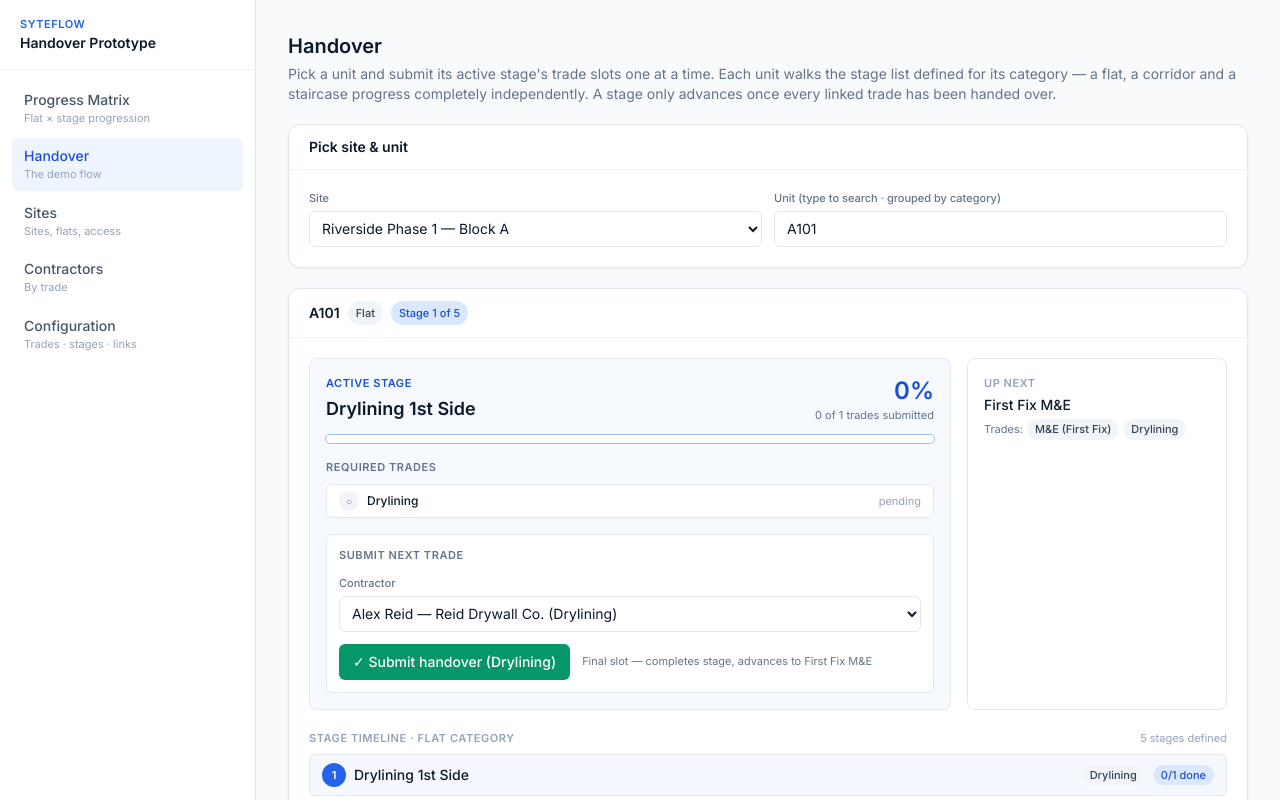
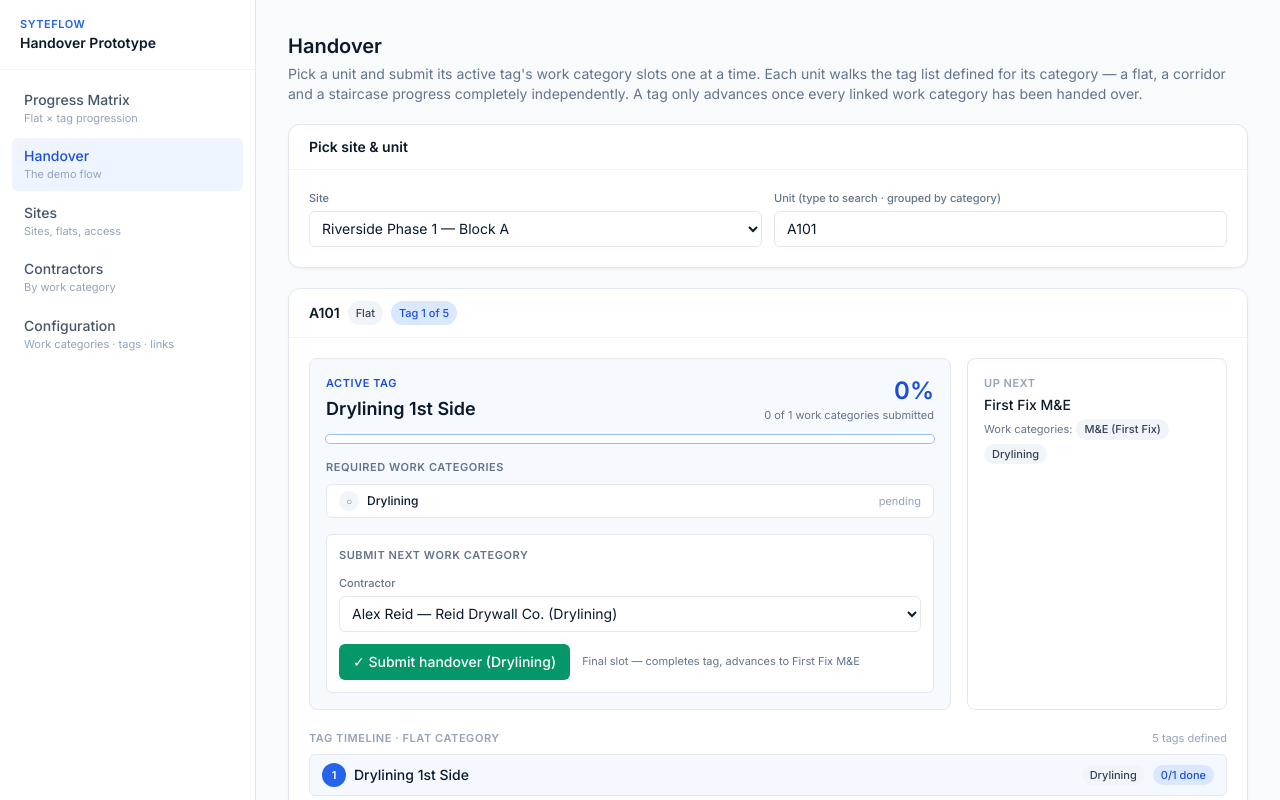
Before and after one commit to sagarws/handover_demo, a React (Vite) app: page / in a window 1280 px wide. Shown: the top 800 px of the page. Built offline with nearby package versions, Linux system fonts and the light colour scheme.

Commit message:
refactor: rename "trades" to "work categories" and "stages" to "tags" throughout the UI and documentation.

```diff
--- a/src/App.jsx
+++ b/src/App.jsx
@@ -6,11 +6,11 @@ import { Configuration } from "./components/Configuration.jsx";
 import { Handover } from "./components/Handover.jsx";
 
 const TABS = [
-  { id: "matrix", label: "Progress Matrix", hint: "Flat × stage progression" },
+  { id: "matrix", label: "Progress Matrix", hint: "Flat × tag progression" },
   { id: "handover", label: "Handover", hint: "The demo flow" },
   { id: "sites", label: "Sites", hint: "Sites, flats, access" },
-  { id: "contractors", label: "Contractors", hint: "By trade" },
-  { id: "configuration", label: "Configuration", hint: "Trades · stages · links" },
+  { id: "contractors", label: "Contractors", hint: "By work category" },
+  { id: "configuration", label: "Configuration", hint: "Work categories · tags · links" },
 ];
 
 export default function App() {
--- a/src/components/Configuration.jsx
+++ b/src/components/Configuration.jsx
@@ -20,7 +20,7 @@ export function Configuration() {
     <div className="space-y-5">
       <PageHeader
         title="Configuration"
-        description="Each unit category (Flat, Corridor, Staircase, …) keeps its own trades, its own ordered stages, and its own trade↔stage relations. Switch tabs to configure each one independently."
+        description="Each unit category (Flat, Corridor, Staircase, …) keeps its own work categories, its own ordered tags, and its own work category↔tag relations. Switch tabs to configure each one independently."
       />
       <CategoryTabs activeId={activeCatId} onSelect={setActiveCatId} />
       {activeCat ? (
@@ -148,7 +148,7 @@ function CategoryTabs({ activeId, onSelect }) {
               <option value="">Start blank</option>
               {categories.map((c) => (
                 <option key={c.id} value={c.id}>
-                  Copy stages from “{c.name}”
+                  Copy tags from “{c.name}”
                 </option>
               ))}
             </Select>
@@ -198,7 +198,7 @@ function TradesCard({ category }) {
   const [editingName, setEditingName] = useState("");
 
   return (
-    <Card title={`Trades · ${category.name}`}>
+    <Card title={`Work categories · ${category.name}`}>
       <div className="space-y-3">
         <div className="flex gap-2">
           <Input
@@ -223,7 +223,7 @@ function TradesCard({ category }) {
           </Button>
         </div>
         {category.trades.length === 0 ? (
-          <EmptyHint>No trades yet — add one above.</EmptyHint>
+          <EmptyHint>No work categories yet — add one above.</EmptyHint>
         ) : (
           <ul className="space-y-1.5">
             {category.trades.map((t) => (
@@ -291,7 +291,7 @@ function StagesCard({ category }) {
 
   return (
     <Card
-      title={`Stages · ${category.name}`}
+      title={`Tags · ${category.name}`}
       right={
         <span className="text-[11px] text-slate-400">
           Top → bottom drives matrix order
@@ -322,7 +322,7 @@ function StagesCard({ category }) {
           </Button>
         </div>
         {category.stages.length === 0 ? (
-          <EmptyHint>No stages yet — add one above.</EmptyHint>
+          <EmptyHint>No tags yet — add one above.</EmptyHint>
         ) : (
           <ul className="space-y-1.5">
             {category.stages.map((s, i) => {
@@ -360,7 +360,7 @@ function StagesCard({ category }) {
                       <span className="flex-1 text-sm text-ink">{s.name}</span>
                       <div className="flex flex-wrap items-center gap-1">
                         {linkedIds.length === 0 ? (
-                          <Pill tone="rose">no trade</Pill>
+                          <Pill tone="rose">no work category</Pill>
                         ) : (
                           linkedIds.map((tid) => (
                             <Pill key={tid} tone="blue">
@@ -422,22 +422,22 @@ function RelationBuilder({ category }) {
 
   return (
     <Card
-      title={`Trade ↔ Stage relations · ${category.name}`}
+      title={`Work category ↔ Tag relations · ${category.name}`}
       right={
         <span className="text-[11px] text-slate-400">
-          Drag a trade onto a stage — multiple trades per stage allowed
+          Drag a work category onto a tag — multiple work categories per tag allowed
         </span>
       }
     >
       {category.trades.length === 0 || category.stages.length === 0 ? (
         <EmptyHint>
-          Add at least one trade and one stage in this category to build relations.
+          Add at least one work category and one tag in this category to build relations.
         </EmptyHint>
       ) : (
         <div className="grid gap-5 md:grid-cols-[260px,1fr]">
           <div>
             <div className="mb-2 text-[11px] font-semibold uppercase tracking-wider text-slate-400">
-              Trades
+              Work categories
             </div>
             <div className="space-y-2">
               {category.trades.map((t) => (
@@ -464,7 +464,7 @@ function RelationBuilder({ category }) {
                     <span className="font-medium text-ink">{t.name}</span>
                   </div>
                   <div className="mt-0.5 text-[11px] text-slate-400">
-                    Drag onto a stage →
+                    Drag onto a tag →
                   </div>
                 </div>
               ))}
@@ -473,7 +473,7 @@ function RelationBuilder({ category }) {
 
           <div>
             <div className="mb-2 text-[11px] font-semibold uppercase tracking-wider text-slate-400">
-              Stages (drop targets · multiple trades allowed)
+              Tags (drop targets · multiple work categories allowed)
             </div>
             <ol className="space-y-2">
               {category.stages.map((s, i) => {
@@ -512,7 +512,7 @@ function RelationBuilder({ category }) {
                     </span>
                     {linkedIds.length === 0 ? (
                       <span className="text-[11px] text-slate-400">
-                        drop trade here
+                        drop work category here
                       </span>
                     ) : (
                       <div className="flex flex-wrap gap-1.5">
--- a/src/components/Handover.jsx
+++ b/src/components/Handover.jsx
@@ -118,7 +118,7 @@ export function Handover() {
         value: u.id,
         label: u.name,
         group: cat?.name ?? "Unknown",
-        hint: cat ? `${cat.stages.length} stages` : "",
+        hint: cat ? `${cat.stages.length} tags` : "",
       };
     });
   }, [site, getCategory]);
@@ -127,7 +127,7 @@ export function Handover() {
     <div className="space-y-5">
       <PageHeader
         title="Handover"
-        description="Pick a unit and submit its active stage's trade slots one at a time. Each unit walks the stage list defined for its category — a flat, a corridor and a staircase progress completely independently. A stage only advances once every linked trade has been handed over."
+        description="Pick a unit and submit its active tag's work category slots one at a time. Each unit walks the tag list defined for its category — a flat, a corridor and a staircase progress completely independently. A tag only advances once every linked work category has been handed over."
       />
 
       <Card title="Pick site & unit">
@@ -172,32 +172,32 @@ export function Handover() {
               <Pill tone="slate">{category?.name ?? "—"}</Pill>
               <Pill tone={finished ? "green" : "blue"}>
                 {stages.length === 0
-                  ? "No stages in category"
+                  ? "No tags in category"
                   : finished
-                    ? "All stages complete"
-                    : `Stage ${activeIdx + 1} of ${stages.length}`}
+                    ? "All tags complete"
+                    : `Tag ${activeIdx + 1} of ${stages.length}`}
               </Pill>
             </span>
           }
         >
           {stages.length === 0 ? (
             <EmptyHint>
-              The “{category?.name}” category has no stages — define some in
+              The “{category?.name}” category has no tags — define some in
               Configuration.
             </EmptyHint>
           ) : finished ? (
             <div className="rounded-md bg-emerald-50 px-4 py-6 text-center text-sm text-emerald-700">
-              ✓ Every stage on this unit has been handed over.
+              ✓ Every tag on this unit has been handed over.
             </div>
           ) : !activeStage ? (
-            <EmptyHint>No active stage.</EmptyHint>
+            <EmptyHint>No active tag.</EmptyHint>
           ) : (
             <div className="grid gap-4 md:grid-cols-[1fr,260px]">
               <div className="rounded-lg border border-brand-200 bg-brand-50/50 p-4">
                 <div className="flex items-center justify-between">
                   <div>
                     <div className="text-[11px] font-semibold uppercase tracking-wider text-brand-700">
-                      Active stage
+                      Active tag
                     </div>
                     <div className="mt-1 text-lg font-semibold text-ink">
                       {activeStage.name}
@@ -208,7 +208,7 @@ export function Handover() {
                       {stagePct}%
                     </div>
                     <div className="text-[11px] text-slate-500">
-                      {filledCount} of {slotCount} trades submitted
+                      {filledCount} of {slotCount} work categories submitted
                     </div>
                   </div>
                 </div>
@@ -226,11 +226,11 @@ export function Handover() {
 
                 <div className="mt-4">
                   <div className="mb-2 text-[11px] font-semibold uppercase tracking-wider text-slate-500">
-                    Required trades
+                    Required work categories
                   </div>
                   {requiredTradeIds.length === 0 ? (
                     <Pill tone="rose">
-                      no trade linked — wire one up in Configuration
+                      no work category linked — wire one up in Configuration
                     </Pill>
                   ) : (
                     <ul className="space-y-1.5">
@@ -277,11 +277,11 @@ export function Handover() {
                 {unfilledTradeIds.length > 0 && (
                   <div className="mt-4 space-y-3 rounded-md border border-slate-200 bg-white p-3">
                     <div className="text-[11px] font-semibold uppercase tracking-wider text-slate-500">
-                      Submit next trade
+                      Submit next work category
                     </div>
                     {eligibleContractors.length === 0 ? (
                       <div className="rounded-md border border-amber-200 bg-amber-50 px-3 py-2 text-xs text-amber-700">
-                        No contractor carries any of the pending trades for the
+                        No contractor carries any of the pending work categories for the
                         “{category?.name}” category. Tag a contractor on the
                         Contractors page.
                       </div>
@@ -314,7 +314,7 @@ export function Handover() {
                         {availableSubmitTradeIds.length > 1 && (
                           <div>
                             <label className="mb-1 block text-[11px] font-medium text-slate-500">
-                              Submitting under trade
+                              Submitting under work category
                             </label>
                             <Select
                               value={submitTradeId}
@@ -348,12 +348,12 @@ export function Handover() {
                           </Button>
                           <span className="text-[11px] text-slate-500">
                             {filledCount + 1 >= slotCount
-                              ? `Final slot — completes stage, advances to ${
+                              ? `Final slot — completes tag, advances to ${
                                   stages[activeIdx + 1]?.name ?? "completion"
                                 }`
-                              : `Stage stays active — ${
+                              : `Tag stays active — ${
                                   slotCount - filledCount - 1
-                                } more trade(s) needed`}
+                                } more work category(s) needed`}
                           </span>
                         </div>
                       </>
@@ -372,7 +372,7 @@ export function Handover() {
                       {stages[activeIdx + 1].name}
                     </div>
                     <div className="mt-1 flex flex-wrap items-center gap-1 text-[11px] text-slate-500">
-                      <span>Trades:</span>
+                      <span>Work categories:</span>
                       {(stageTradeMap[stages[activeIdx + 1].id] ?? []).length ===
                       0 ? (
                         <Pill tone="rose">none</Pill>
@@ -389,7 +389,7 @@ export function Handover() {
                   </>
                 ) : (
                   <div className="mt-1 text-sm text-slate-500">
-                    Final stage — completion ends this unit.
+                    Final tag — completion ends this unit.
                   </div>
                 )}
               </div>
@@ -400,10 +400,10 @@ export function Handover() {
           <div className="mt-5">
             <div className="mb-2 flex items-center justify-between">
               <span className="text-[11px] font-semibold uppercase tracking-wider text-slate-400">
-                Stage timeline · {category?.name} category
+                Tag timeline · {category?.name} category
               </span>
               <span className="text-[11px] text-slate-400">
-                {stages.length} stages defined
+                {stages.length} tags defined
               </span>
             </div>
             <ol className="space-y-1.5">
@@ -444,7 +444,7 @@ export function Handover() {
                     </span>
                     <div className="flex flex-wrap gap-1">
                       {tradeIds.length === 0 ? (
-                        <Pill tone="rose">no trade</Pill>
+                        <Pill tone="rose">no work category</Pill>
                       ) : (
                         tradeIds.map((tid) => (
                           <Pill key={tid} tone={subs[tid] ? "green" : "slate"}>
@@ -485,7 +485,7 @@ export function Handover() {
           <EmptyHint>Pick a unit to see its handover events.</EmptyHint>
         ) : flatHandovers.length === 0 ? (
           <EmptyHint>
-            No submissions yet — fill the first trade slot above.
+            No submissions yet — fill the first work category slot above.
           </EmptyHint>
         ) : (
           <ul className="space-y-2">
@@ -508,7 +508,7 @@ export function Handover() {
                       nextStage ? (
                         <>
                           <span className="text-slate-400">
-                            → stage complete · handover to
+                            → tag complete · handover to
                           </span>
                           <Pill tone="blue">{nextStage.name}</Pill>
                         </>
--- a/src/components/ProgressMatrix.jsx
+++ b/src/components/ProgressMatrix.jsx
@@ -71,7 +71,7 @@ export function ProgressMatrix() {
     <div className="space-y-5">
       <PageHeader
         title="Progress Matrix"
-        description="One matrix per unit category. Columns are the stages defined in that category; the active cell fills one notch per trade submitted and only flips fully green once every linked trade has been handed over."
+        description="One matrix per unit category. Columns are the tags defined in that category; the active cell fills one notch per work category submitted and only flips fully green once every linked work category has been handed over."
       />
 
       <Card
@@ -144,13 +144,13 @@ function CategoryMatrix({ category, units, flatProgress }) {
       title={`${category.name} (${units.length})`}
       right={
         <span className="text-[11px] text-slate-400">
-          {stages.length} stages · independent progress per row
+          {stages.length} tags · independent progress per row
         </span>
       }
     >
       {stages.length === 0 ? (
         <EmptyHint>
-          “{category.name}” has no stages — define some in Configuration.
+          “{category.name}” has no tags — define some in Configuration.
         </EmptyHint>
       ) : (
         <div className="scroll-x overflow-x-auto">
--- a/src/components/Sites.jsx
+++ b/src/components/Sites.jsx
@@ -15,7 +15,7 @@ export function Sites() {
     <div className="space-y-5">
       <PageHeader
         title="Sites"
-        description="CRUD for sites and their units. A unit is just a name + category — its stage list comes from the category (set up in Configuration), so flats, corridors and staircases each follow their own progression automatically."
+        description="CRUD for sites and their units. A unit is just a name + category — its tag list comes from the category (set up in Configuration), so flats, corridors and staircases each follow their own progression automatically."
       />
 
       <Card title="Add site">
@@ -176,7 +176,7 @@ function SiteRow({
               options={categories.map((c) => ({
                 value: c.id,
                 label: c.name,
-                hint: `${c.stages.length} stages`,
+                hint: `${c.stages.length} tags`,
               }))}
               onAdd={(name) => {
                 const id = onAddCategory(name);
@@ -210,7 +210,7 @@ function SiteRow({
                       <span>{type} ({grouped[type].length})</span>
                       {cat && (
                         <Pill tone="slate">
-                          {cat.stages.length} stages · {cat.trades.length} trades
+                          {cat.stages.length} tags · {cat.trades.length} work categories
                         </Pill>
                       )}
                     </div>
```
Also changed, not shown: src/components/Contractors.jsx (+5 -5 lines).
